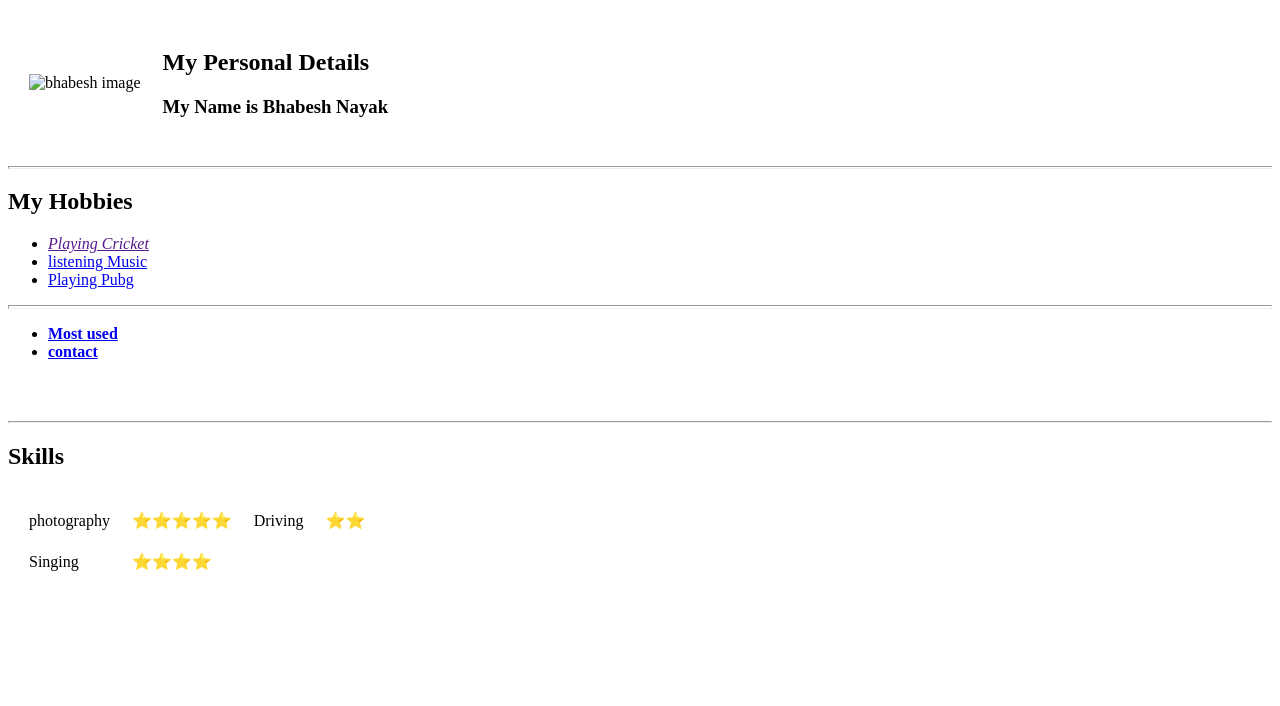
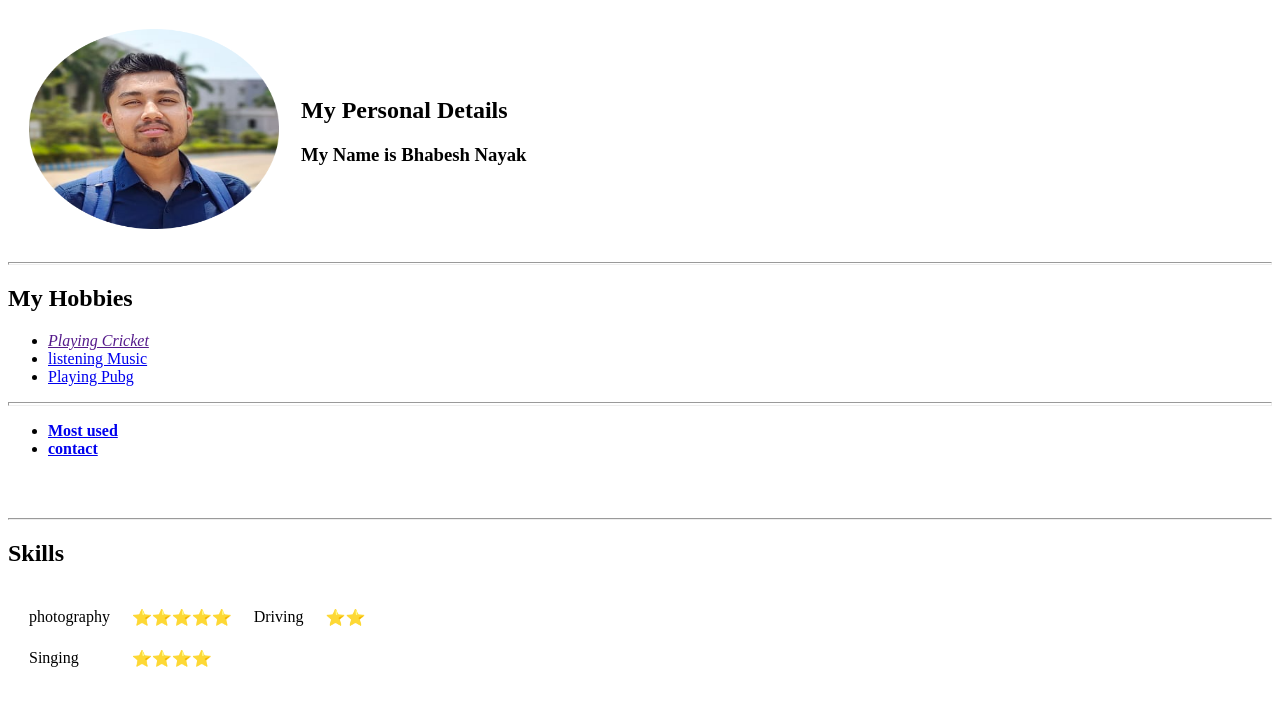
Before and after one commit to Sanuuuuuuu/cv, a plain HTML site: page index.html in a window 1280 px wide. Drawn offline with Linux system fonts and the light colour scheme.

Commit message:
Update index.html

```diff
--- a/index.html
+++ b/index.html
@@ -10,7 +10,7 @@
     <table cellspacing="20">
       <tr >
         <td>
-            <img src="IMG-20220820-WA0013.jpg" width="250" height="200"  alt="bhabesh image">
+            <img src="IMG-20220820-WA0013-modified.png" width="250" height="200"  alt="bhabesh image">
         </td>
         <td>
             <h2>My Personal Details</h2>
```
